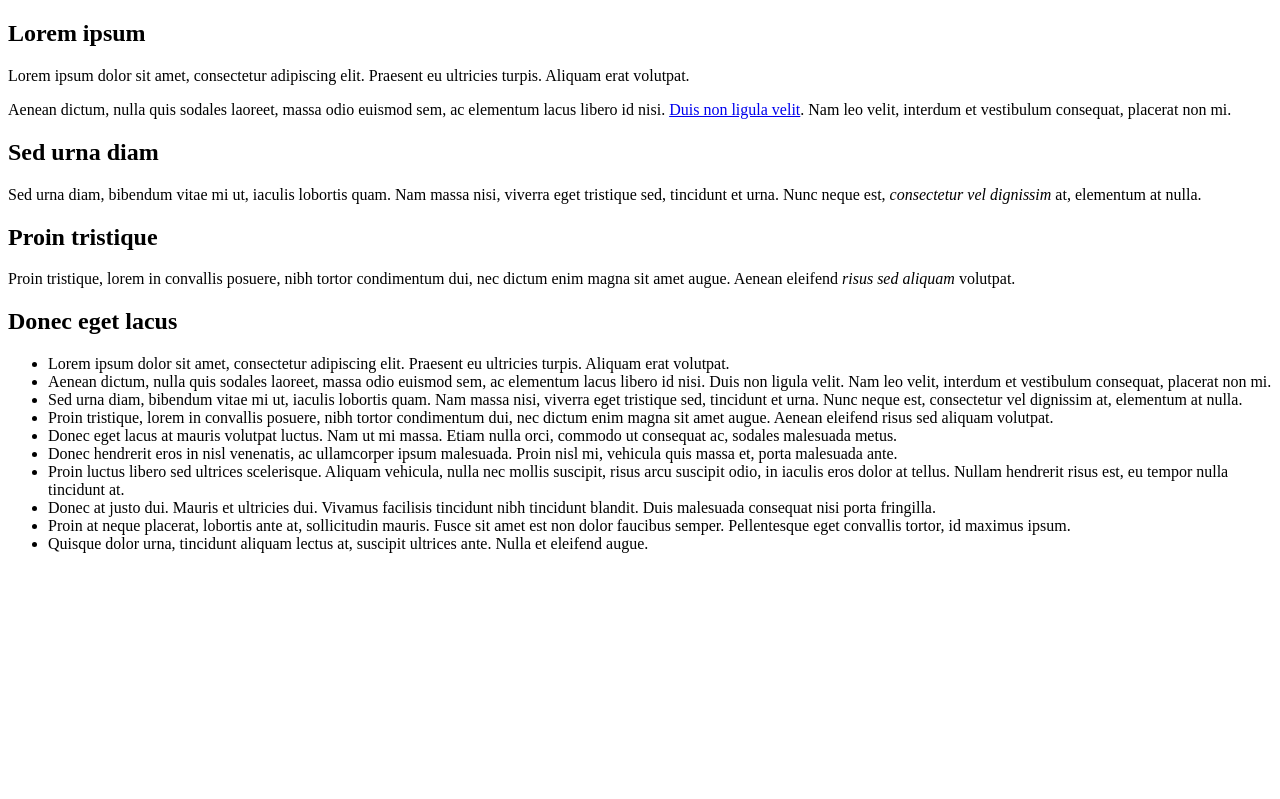
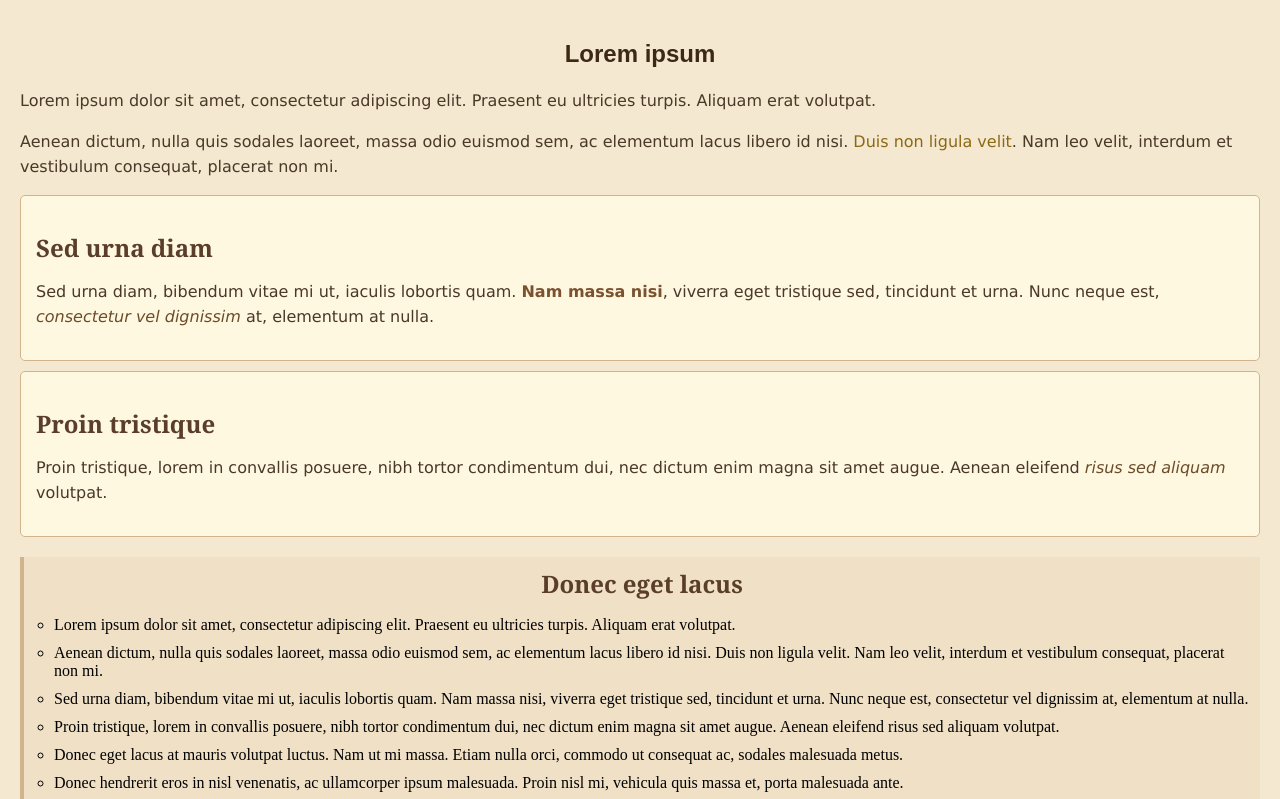
Before and after one commit to Magpie512/Interface-Design-Using-Css, a plain HTML site: page lesson-1/index.html in a window 1280 px wide. Shown: the top 799 px of the page. Drawn offline with Linux system fonts and the light colour scheme.

Commit message:
Add initial CSS styles for body, headings, paragraphs, links, and project sections

```diff
--- a/lesson-1/css/styles.css
+++ b/lesson-1/css/styles.css
@@ -1 +1,69 @@
-@charset "UTF-8";
+body {
+    background-color: #f4e8d0;
+    margin: 0;
+    padding: 20px;
+}
+
+h1 {
+    color: #3d2817;
+    font-family: 'Arial', sans-serif;
+    text-align: center;
+    margin-top: 20px;
+}
+
+h2 {
+    color: #5a3e2b;
+    font-family: 'Georgia', serif;
+    margin-bottom: 10px;
+}
+
+p {
+    color: #4a3829;
+    font-family: 'Verdana', sans-serif;
+    line-height: 1.6;
+    margin: 15px 0;
+}
+
+a {
+    color: #8b6914;
+    text-decoration: none;
+}
+
+span {
+    font-weight: bold;
+    color: #7a5230;
+}
+
+em {
+    font-style: italic;
+    color: #6b4c2a;
+}
+
+.project {
+    border: 1px solid #d2b48c;
+    border-radius: 5px;
+    padding: 15px;
+    margin: 10px 0;
+    background-color: #fff8e1;
+}
+
+aside {
+    background-color: #f0e1c6;
+    padding: 10px;
+    border-left: 4px solid #d2b48c;
+    margin: 20px 0;
+}
+
+aside h2 {
+    margin-top: 0;
+    text-align: center;
+}
+
+aside ul {
+    list-style-type: circle;
+    padding-left: 20px;
+}
+
+aside ul li {
+    margin: 10px 0;
+}
```
